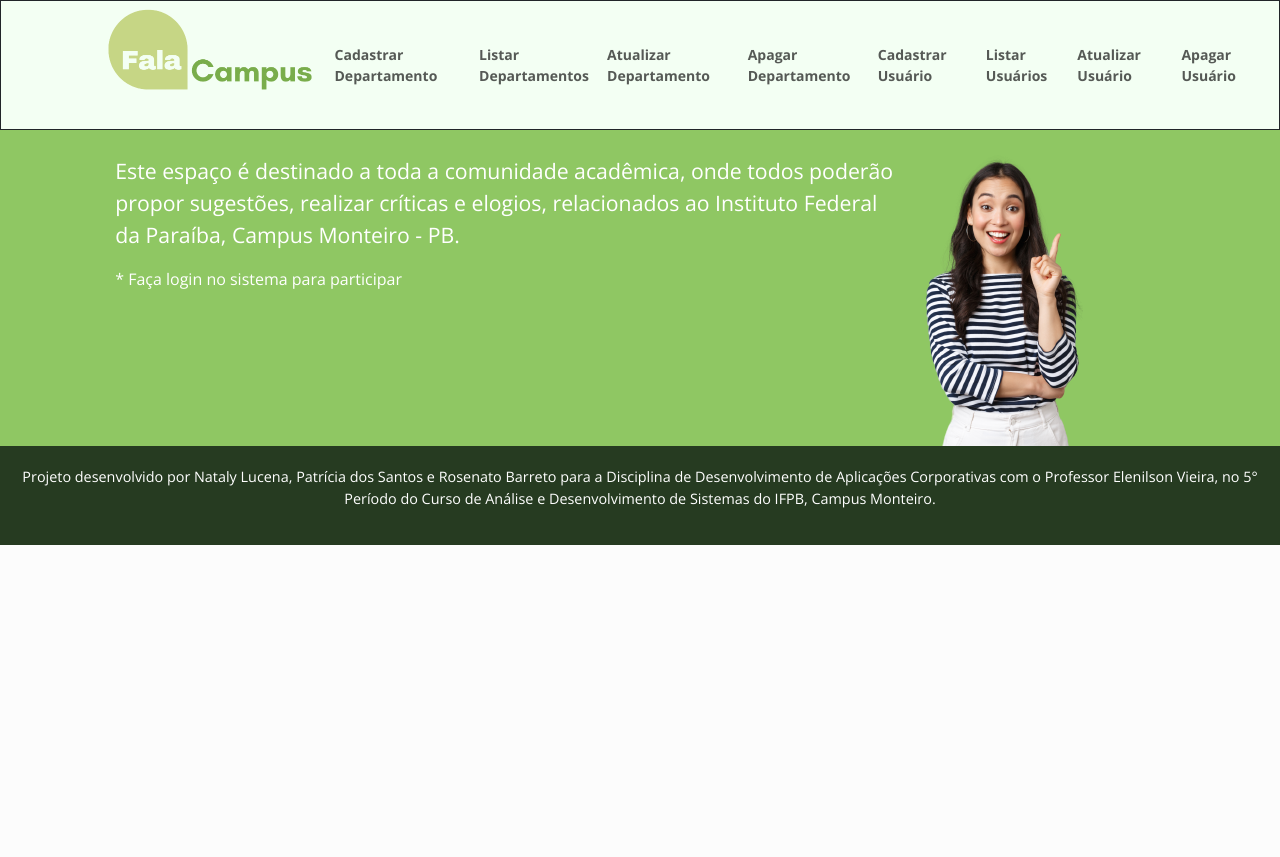
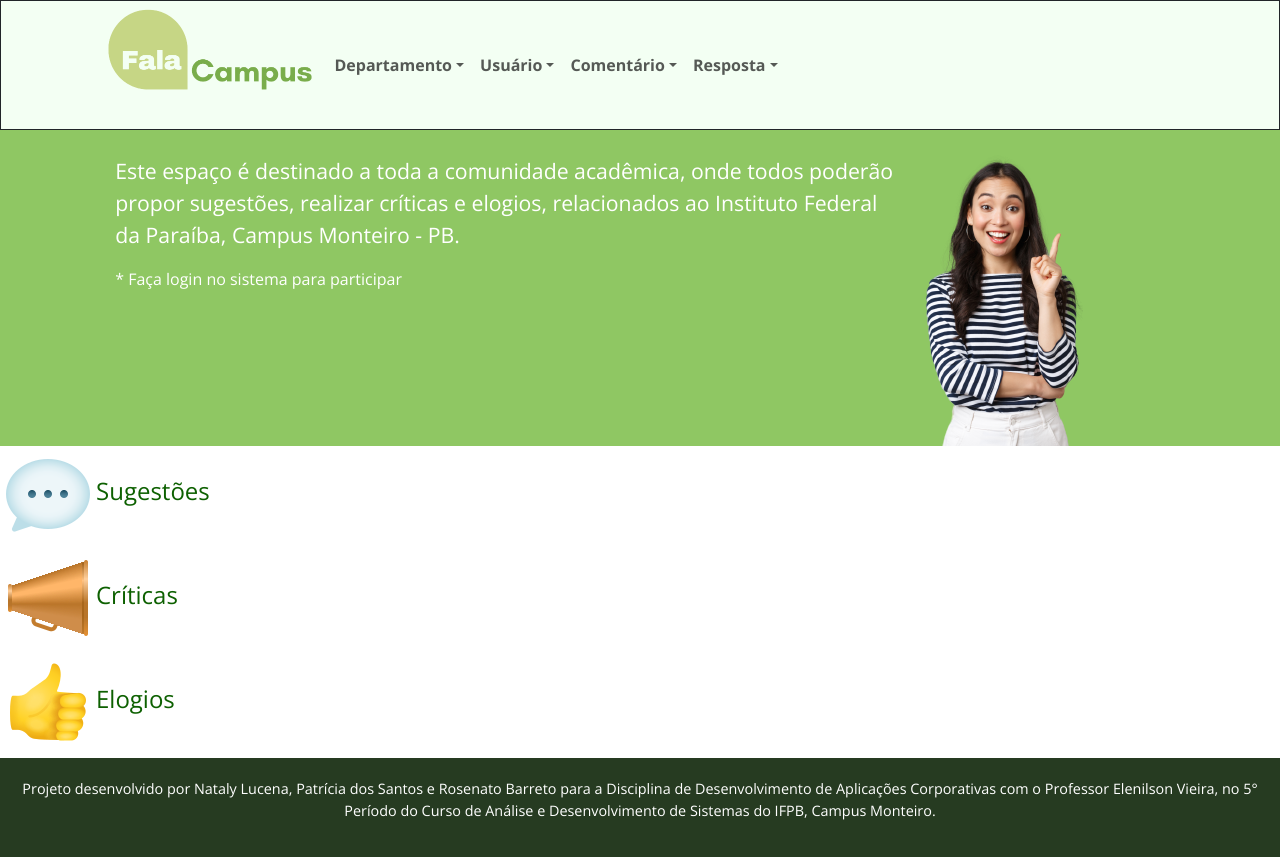
Before and after one commit to moreiranat/falacampus-frontend, a React (Create React App) app: page / in a window 1280 px wide. Before the commit the page ends 800 px from the top, so only its background shows below. Built offline with nearby package versions, Linux system fonts and the light colour scheme.

Commit message:
Mudança no NavBar.

```diff
--- a/src/components/NavBar.css
+++ b/src/components/NavBar.css
@@ -1,6 +1,21 @@
 .bg-nav{
     background-color: rgb(243, 255, 243);
     font-weight: 700;
-    font-size: 14px;
+    font-size: 16px;
+    font-display: right;
 
 }
+
+.dropdown-item {
+    display: flex;
+    flex-direction: row;
+}
+
+/* ============ desktop view ============ */
+@media all and (min-width: 992px) {
+	.navbar .nav-item .dropdown-menu{ display: none; }
+	.navbar .nav-item:hover .nav-link{   }
+	.navbar .nav-item:hover .dropdown-menu{ display: block; }
+	.navbar .nav-item .dropdown-menu{ margin-top:0; }
+}
+/* ============ desktop view .end// ============ */
--- a/src/components/NavBar.js
+++ b/src/components/NavBar.js
@@ -1,11 +1,12 @@
 import React from 'react';
-import NavBarItem from './NavBarItem'
+import NavBarItem from './NavBarItem';
 import './NavBar.css';
 import Logo from "./Logo";
 import FalaCampus from "../assets/img/Fala_campus-logo.png";
 
 function NavBar(props) {
     return (
+
         <nav className="navbar navbar-expand-lg navbar-light bg-nav">
             <div className="container-fluid">
                 <div className="col-md-3"><a href="/" className="navbar-brand"><Logo imageSrc={FalaCampus} /></a></div>
@@ -17,16 +18,34 @@ function NavBar(props) {
                     <ul className="navbar-nav me-auto">
 
                         {/* <NavBarItem href="/login" label="Login"/> */}
-
-                        <NavBarItem href="/createDepartament" label="Cadastrar Departamento"/>
-                        <NavBarItem href="/viewDepartaments" label="Listar Departamentos"/>
-                        <NavBarItem href="/updateDepartament" label="Atualizar Departamento"/>
-                        <NavBarItem href="/deleteDepartament" label="Apagar Departamento"/>
-
-                        <NavBarItem href="/createUser" label="Cadastrar Usuário"/>
-                        <NavBarItem href="/viewUsers" label="Listar Usuários"/>
-                        <NavBarItem href="/updateUser" label="Atualizar Usuário"/>
-                        <NavBarItem href="/deleteUser" label="Apagar Usuário"/>
+                        <li className="nav-item dropdown">
+                            <a className="nav-link dropdown-toggle" href="#" data-bs-toggle="dropdown">Departamento</a>
+                            <ul className="dropdown-menu">
+                                <li><NavBarItem href="/createDepartament" label="Cadastrar Departamento" /></li>
+                                <li><NavBarItem href="/viewDepartaments" label="Listar Departamentos" /></li>
+                            </ul>
+                        </li>
+                        <li className="nav-item dropdown">
+                            <a className="nav-link dropdown-toggle" href="#" data-bs-toggle="dropdown">Usuário</a>
+                            <ul className="dropdown-menu">
+                                <li><NavBarItem href="/createUser" label="Cadastrar Usuário" /></li>
+                                <li><NavBarItem href="/viewUsers" label="Listar Usuários" /></li>
+                            </ul>
+                        </li>
+                        <li className="nav-item dropdown">
+                            <a className="nav-link dropdown-toggle" href="#" data-bs-toggle="dropdown">Comentário</a>
+                            <ul className="dropdown-menu">
+                                <li><NavBarItem href="#" label="Criar Comentário" /></li>
+                                <li><NavBarItem href="#" label="Listar Comentários" /></li>
+                            </ul>
+                        </li>
+                        <li className="nav-item dropdown">
+                            <a className="nav-link dropdown-toggle" href="#" data-bs-toggle="dropdown">Resposta</a>
+                            <ul className="dropdown-menu">
+                                <li><NavBarItem href="#" label="Responder Comentário" /></li>
+                                <li><NavBarItem href="#" label="Listar Respostas" /></li>
+                            </ul>
+                        </li>
 
                         {/* <NavBarItem href="/" label="Sair"/> */}
                     </ul>
@@ -37,3 +56,38 @@ function NavBar(props) {
 }
 
 export default NavBar;
+
+document.addEventListener("DOMContentLoaded", function () {
+    // make it as accordion for smaller screens
+    if (window.innerWidth > 992) {
+
+        document.querySelectorAll('.navbar .nav-item').forEach(function (everyitem) {
+
+            everyitem.addEventListener('mouseover', function (e) {
+
+                let el_link = this.querySelector('a[data-bs-toggle]');
+
+                if (el_link != null) {
+                    let nextEl = el_link.nextElementSibling;
+                    el_link.classList.add('show');
+                    nextEl.classList.add('show');
+                }
+
+            });
+            everyitem.addEventListener('mouseleave', function (e) {
+                let el_link = this.querySelector('a[data-bs-toggle]');
+
+                if (el_link != null) {
+                    let nextEl = el_link.nextElementSibling;
+                    el_link.classList.remove('show');
+                    nextEl.classList.remove('show');
+                }
+
+
+            })
+        });
+
+    }
+    // end if innerWidth
+});
+    // DOMContentLoaded  end
--- a/src/components/NavBarItem.js
+++ b/src/components/NavBarItem.js
@@ -2,8 +2,8 @@ import React from 'react';
 
 function NavBarItem(props){
     return(
-        <li className="nav-item">
-            <a className="nav-link" href={props.href}>{props.label}</a>
+        <li className="nav-item dropdown">
+                <a className="dropdown-item" href={props.href}>{props.label}</a>
         </li>
     )
 }
--- a/src/screens/home/Home.css
+++ b/src/screens/home/Home.css
@@ -25,13 +25,21 @@
 }
 
 .section-one{
-    width: 100%;
-    height: 240px;
-    margin: 0;
-    padding: 5px;
+    display: flex;
+    flex-direction: row;
+    /* justify-content: center; */
+    /* align-items: center; */
+    /* flex-wrap: wrap; */
+    /* align-content: center; */
+    /* row-gap: 10px; */
+    /* column-gap: 30px; */
+    /* width: 100%; */
+    /* height: 240px; */
+    /* margin: 0; */
+    /* padding: 5px; */
     background-color: white;
-    margin-left: 10%;
-    margin-right: auto;
+    /* margin-left: 10%; */
+    /* margin-right: auto; */
 
 }
 
@@ -44,11 +52,11 @@
 }
 
 .section-one-title{
-    width: 100%;
-    padding: 3px;
-    justify-content: center;
+    /* width: 100%; */
+    /* padding: 3px; */
+    /* justify-content: center; */
     color: #0D6000;
-    font-size: 16px;
+    font-size: 12px;
     font-weight: bold;
 }
 
--- a/src/screens/home/Home.js
+++ b/src/screens/home/Home.js
@@ -33,19 +33,19 @@ class Home extends React.Component {
             </div>
                 <div>
 
-                    {/* <div className="section-one">
+                    <div className="section-one">
                         <div>
-                            <div className="col-md-3">
+                            <div>
                                 <div className="section-one-title">
                                     <h4><img src={ icon01 }/>Sugestões</h4>
                                 </div>
                             </div>
-                            <div className="col-md-3">
+                            <div>
                                 <div className="section-one-title">
                                     <h4><img src={ icon02 }/>Críticas</h4>
                                 </div>
                             </div>
-                            <div className="col-md-3">
+                            <div>
                                 <div><div className="section-one-title">
                                     <h4><img src={ icon03 }/>Elogios</h4>
                                 </div>
@@ -54,7 +54,7 @@ class Home extends React.Component {
                         </div>
 
 
-                    </div> */}
+                    </div>
                     <div className="section-two">
                         <center><p className="post">Projeto desenvolvido por Nataly Lucena,
                             Patrícia dos Santos e Rosenato Barreto para a Disciplina de Desenvolvimento
```
